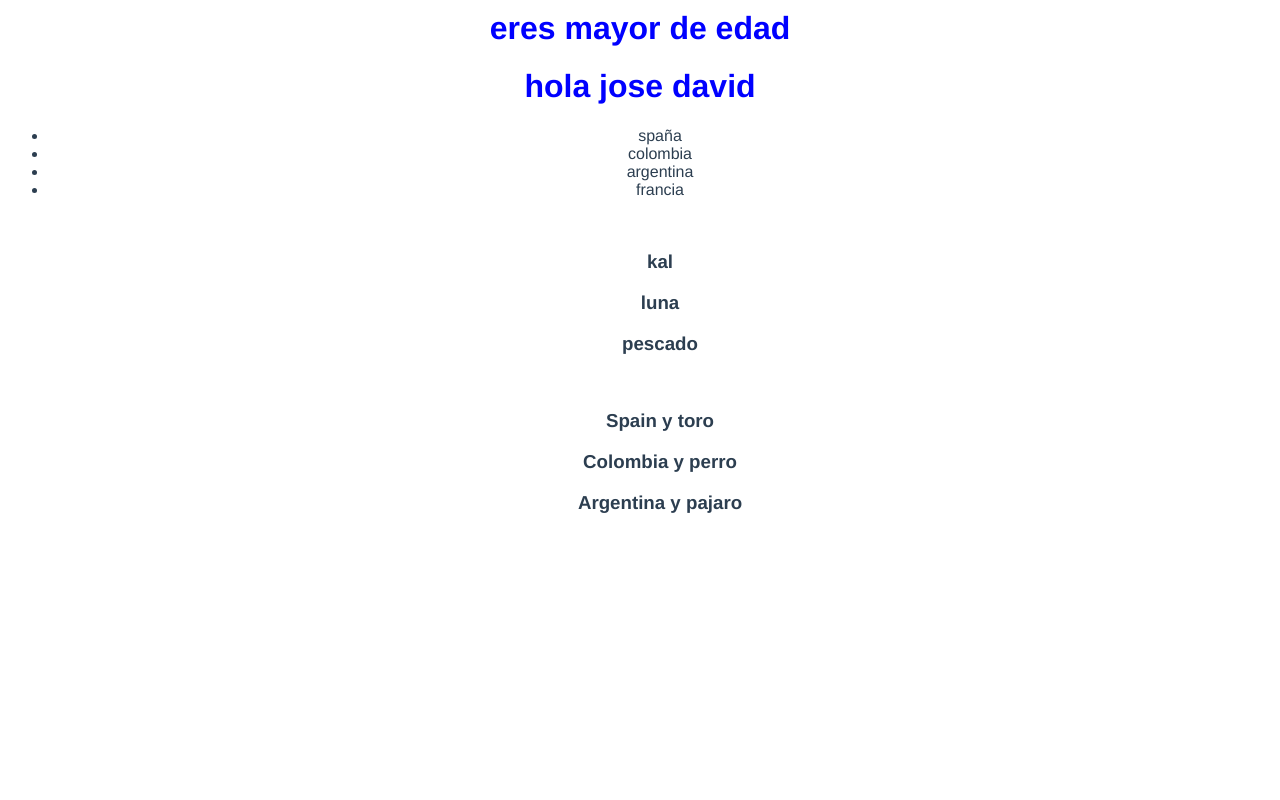
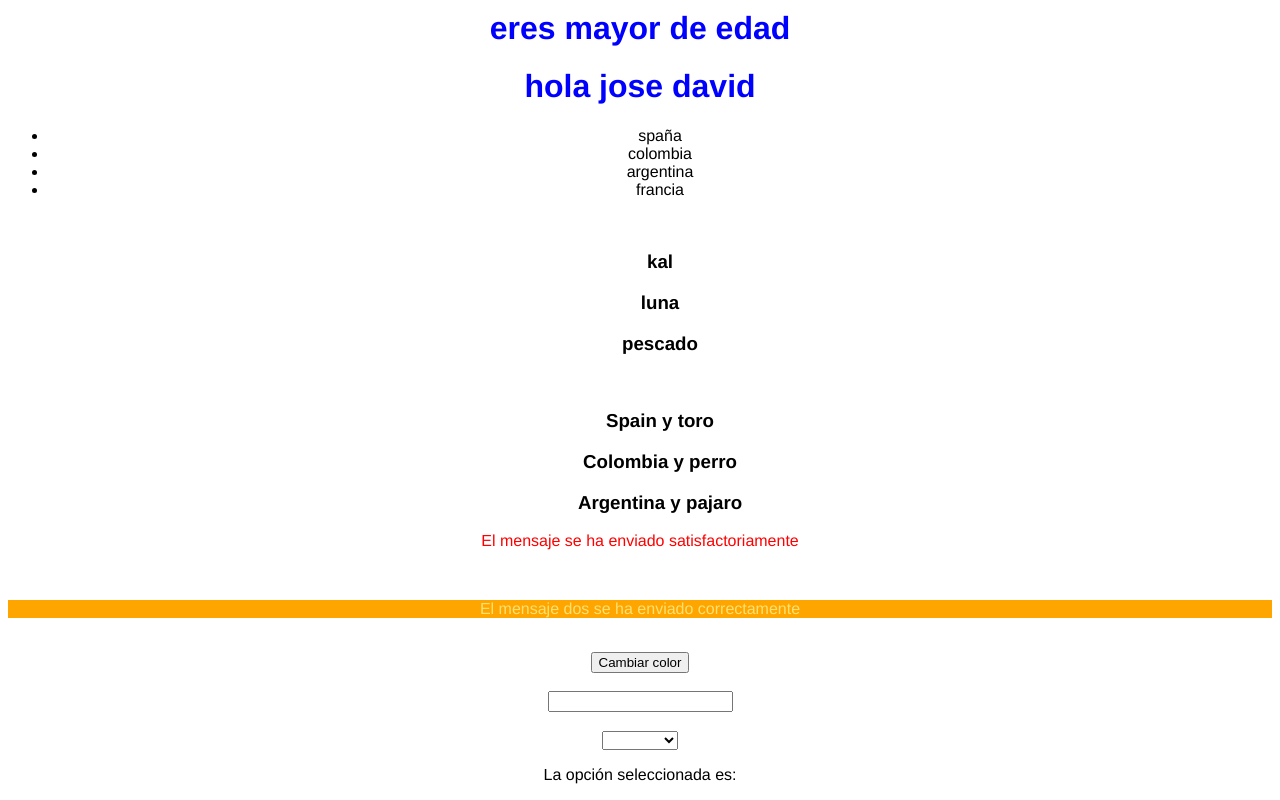
Before and after one commit to davidRamirez1005/vue-aprendiendo, a Vue app: page / in a window 1280 px wide. Shown: the part 1388-2188 px from the top of the page. Before the commit the page ends 1920 px from the top, so only its background shows below. Built offline with nearby package versions, Linux system fonts and the light colour scheme.

Commit message:
feat: :sparkles:

```diff
--- a/src/App.vue
+++ b/src/App.vue
@@ -10,11 +10,14 @@
     <br><br>
     <exampleSelective />
     <exampleFor />
+    <hasError />
+    <br>
+    <ModelForm />
+
   </div>
 </template>
 
 <script setup>
-import { ref } from 'vue';
 import postContainer from "./components/postContainer.vue";
 import MenuBarra from "./components/MenuBarra.vue";
 import counterOption from "./components/counterOption.vue";
@@ -22,9 +25,11 @@ import transitionIr from './components/transitionIr.vue';
 import ModalTeleports from './components/ModalTeleports.vue';
 import exampleSelective from './components/exampleSelective.vue';
 import exampleFor from './components/exampleFor.vue';
+import hasError from './components/classBind.vue';
+import ModelForm from './components/ModelForm.vue';
 
 
-const show = ref(false);
+
 </script>
 
 <style>
@@ -33,7 +38,6 @@ const show = ref(false);
   -webkit-font-smoothing: antialiased;
   -moz-osx-font-smoothing: grayscale;
   text-align: center;
-  color: #2c3e50;
   margin-top: 60px;
 }
 
--- /dev/null
+++ b/src/components/ModelForm.vue
@@ -0,0 +1,26 @@
+<template>
+    <div>
+        <form action="">
+            <!-- v-model => permite crear enlaces bidireccionales entre un elemento de entrada de datos (como un <input>, <textarea>, o <select>) y una propiedad en la instancia de Vue. -->
+            <input type="text" v-model="inputText" >
+        </form>
+        <h3>{{inputText}}</h3>
+    </div>
+    <div>
+        <select v-model="opcion">
+        <option value="opcion1">Opción 1</option>
+        <option value="opcion2">Opción 2</option>
+        <option value="opcion3">Opción 3</option>
+    </select>
+    <p>La opción seleccionada es: {{ opcion }}</p>
+    </div>
+</template>
+<script setup>
+import { ref } from 'vue'
+
+    let inputText = ref('')
+    let opcion = ref('')
+</script>
+<style scope>
+
+</style>
--- /dev/null
+++ b/src/components/classBind.vue
@@ -0,0 +1,25 @@
+<template>
+    <div>
+    <p v-bind:class="{'danger': hasError}">El mensaje se ha enviado satisfactoriamente</p>
+    <br>
+    <p v-bind:style="{backgroundColor: 'orange', color: color}">El mensaje dos se ha enviado correctamente</p>
+    <br>
+    <button @click="click">Cambiar color</button>
+</div>
+</template>
+
+<script setup>
+import { ref } from 'vue'
+
+let hasError = ref(true)
+let color = ref('#ffaa')
+const click = () => {
+    color.value = '#ff0000'
+}
+</script>
+
+<style scoped>
+.danger {
+    color: red;
+}
+</style>
```
Also changed, not shown: 1 other file (tests, documents, lock files or other folders).
